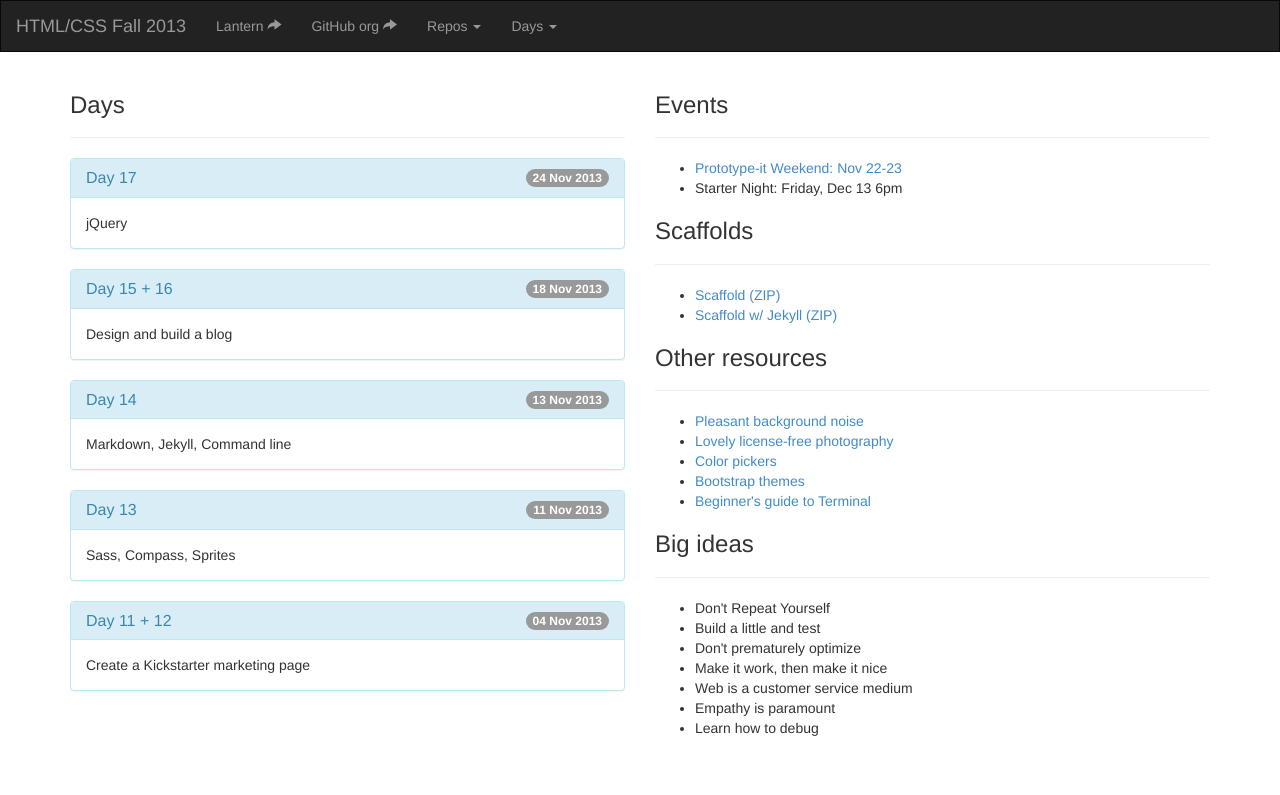
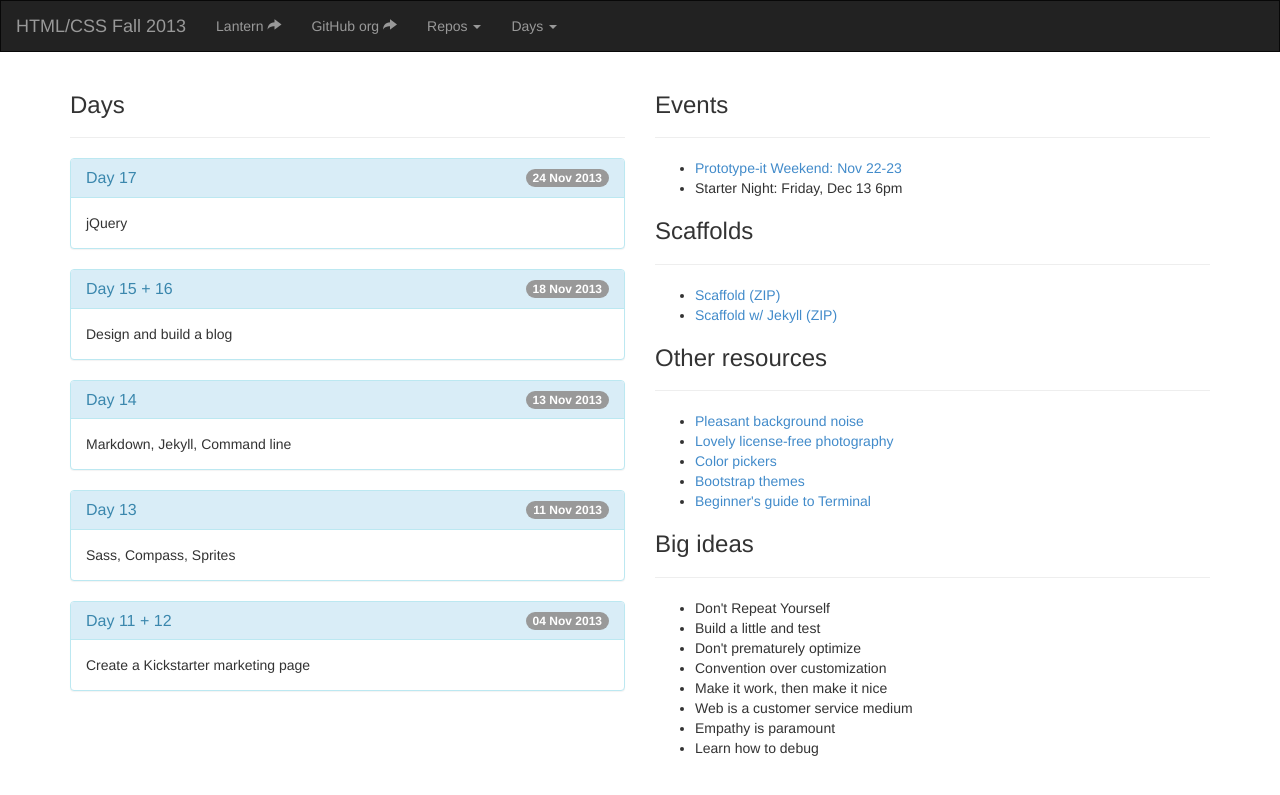
Before and after one commit to tsl-frontend/tsl-frontend.github.io, a Jekyll site: the page built from index.html, in a window 1280 px wide. Shown: the top 795 px of the page. Built offline with Jekyll 4.4.1, drawn with Linux system fonts in a browser that asks for light colours; nearby versions of some CDN libraries; Markdown is read by kramdown in place of the engine named in the settings.

Commit message:
Convention over customization

```diff
--- a/index.html
+++ b/index.html
@@ -55,6 +55,7 @@ layout: page
             <li>Don't Repeat Yourself</li>
             <li>Build a little and test</li>
             <li>Don't prematurely optimize</li>
+            <li>Convention over customization</li>
             <li>Make it work, then make it nice</li>
             <li>Web is a customer service medium</li>
             <li>Empathy is paramount</li>
```
